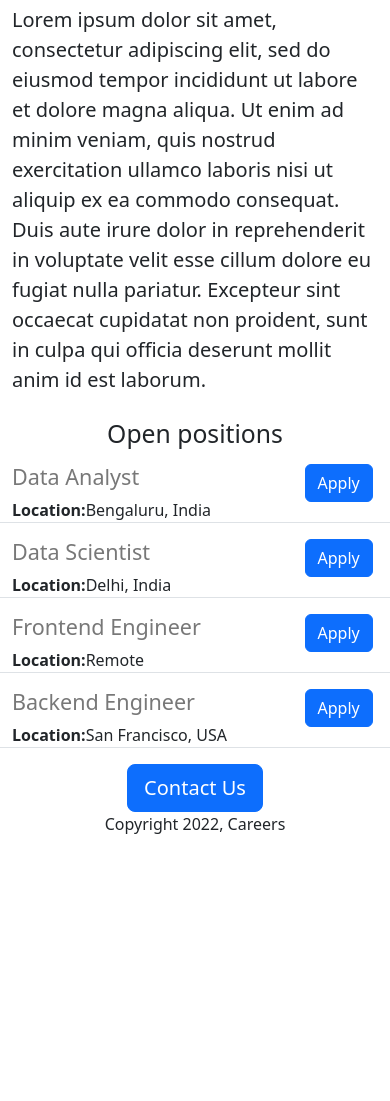
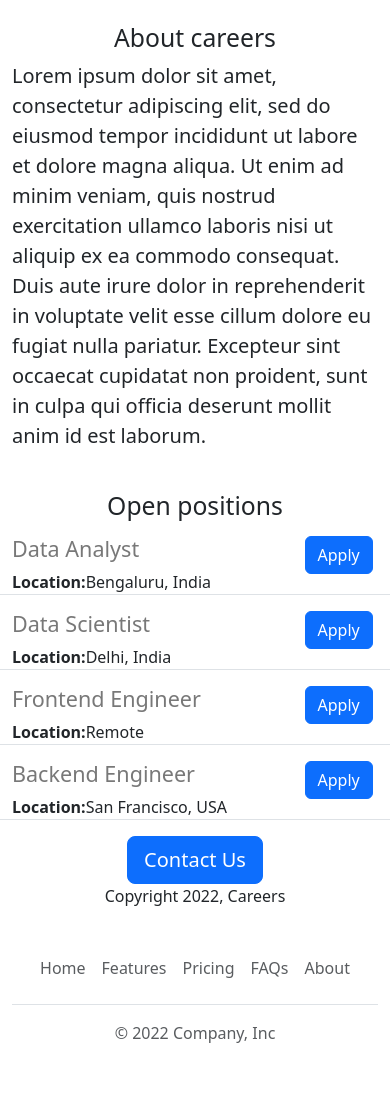
Before and after one commit to shubhamgyd/Database-driven-careers-v2, a Flask app: page / in a window 390 px wide. Shown: the part 381-1482 px from the top of the page. Before the commit the page ends 1215 px from the top, so only its background shows below. Run offline with Flask 2, Linux system fonts and the light colour scheme.

Commit message:
made interative to apply buttons

```diff
--- /dev/null
+++ b/templates/footer.html
@@ -0,0 +1,10 @@
+<footer class="py-3 my-4">
+    <ul class="nav justify-content-center border-bottom pb-3 mb-3">
+      <li class="nav-item"><a href="#" class="nav-link px-2 text-muted">Home</a></li>
+      <li class="nav-item"><a href="#" class="nav-link px-2 text-muted">Features</a></li>
+      <li class="nav-item"><a href="#" class="nav-link px-2 text-muted">Pricing</a></li>
+      <li class="nav-item"><a href="#" class="nav-link px-2 text-muted">FAQs</a></li>
+      <li class="nav-item"><a href="#" class="nav-link px-2 text-muted">About</a></li>
+    </ul>
+    <p class="text-center text-muted">&copy; 2022 Company, Inc</p>
+  </footer>
--- a/templates/home.html
+++ b/templates/home.html
@@ -14,13 +14,23 @@
     </style>
   </head>
   <body>
+    {% include 'nav.html' %}
     <div class="container" >
       <h1 class="text-center mt-2 mt-1">{{company_name}} Careers </h1>
-      <img class="img-fluid" id="banner1"  src='https://careers-website-forall-1.shubhamyadav66.repl.co/static/banner1.jpg' height = '320' >
+      <img class="img-fluid" id="banner1"  src='https://careers-website-forall-1.shubhamyadav66.repl.co/static/banner1.jpg'>
       <h2 class="text-center mt-2 mt-4">About careers</h2>
-      <p class="lead">
+
+      <div class="row">
+        <div class="col-md-6">
+      <p class="lead" >
         Lorem ipsum dolor sit amet, consectetur adipiscing elit, sed do eiusmod tempor incididunt ut labore et dolore magna aliqua. Ut enim ad minim veniam, quis nostrud exercitation ullamco laboris nisi ut aliquip ex ea commodo consequat. Duis aute irure dolor in reprehenderit in voluptate velit esse cillum dolore eu fugiat nulla pariatur. Excepteur sint occaecat cupidatat non proident, sunt in culpa qui officia deserunt mollit anim id est laborum.
       </p>
+        </div>
+        <div class="d-none d-md-block col-md-6">
+        <img src="https://careers-website-forall-1.shubhamyadav66.repl.co/static/working.jpg" style="height:320px; border-radius:4px">
+        </div>
+      </div>
+
       <h2 class="text-center mt-2 mt-4">Open positions</h2>
       <p>
         {% for job in jobs %}
@@ -32,5 +42,6 @@
         <p>Copyright 2022, Careers</p>
       </div>
     </  div>
+    {% include 'footer.html' %}
   </body>
 </html>
--- a/templates/jobitem.html
+++ b/templates/jobitem.html
@@ -13,6 +13,6 @@
   {% endif %}
   </div>
   <div class="col-3">
-  <button type="button" class="btn btn-primary">Apply</button>
+  <a href="mailto:shubhamyadav97660@gmail.com?subject=Application for {{job['title']}}" type="button" class="btn btn-primary">Apply</a>
   </div>
 </div>
--- /dev/null
+++ b/templates/nav.html
@@ -0,0 +1,18 @@
+<nav class="py-2 bg-light border-bottom shadow-sm fixed-top">
+    <div class="container d-flex flex-wrap">
+      <ul class="nav me-auto">
+        <li class="nav-item"><a href="#" class="nav-link link-dark px-2 active" aria-current="page">Home</a></li>
+        <li class="nav-item"><a href="#" class="nav-link link-dark px-2">Features</a></li>
+        <li class="nav-item"><a href="#" class="nav-link link-dark px-2">Pricing</a></li>
+        <li class="nav-item"><a href="#" class="nav-link link-dark px-2">FAQs</a></li>
+        <li class="nav-item"><a href="#" class="nav-link link-dark px-2">About</a></li>
+      </ul>
+      <ul class="nav">
+        <li class="nav-item"><a href="#" class="nav-link link-dark px-2">Login</a></li>
+        <li class="nav-item"><a href="#" class="nav-link link-dark px-2">Sign up</a></li>
+      </ul>
+    </div>
+  </nav>
+  <div style="height:56px";>
+
+  </div>
```
Also changed, not shown: 1 other file.
